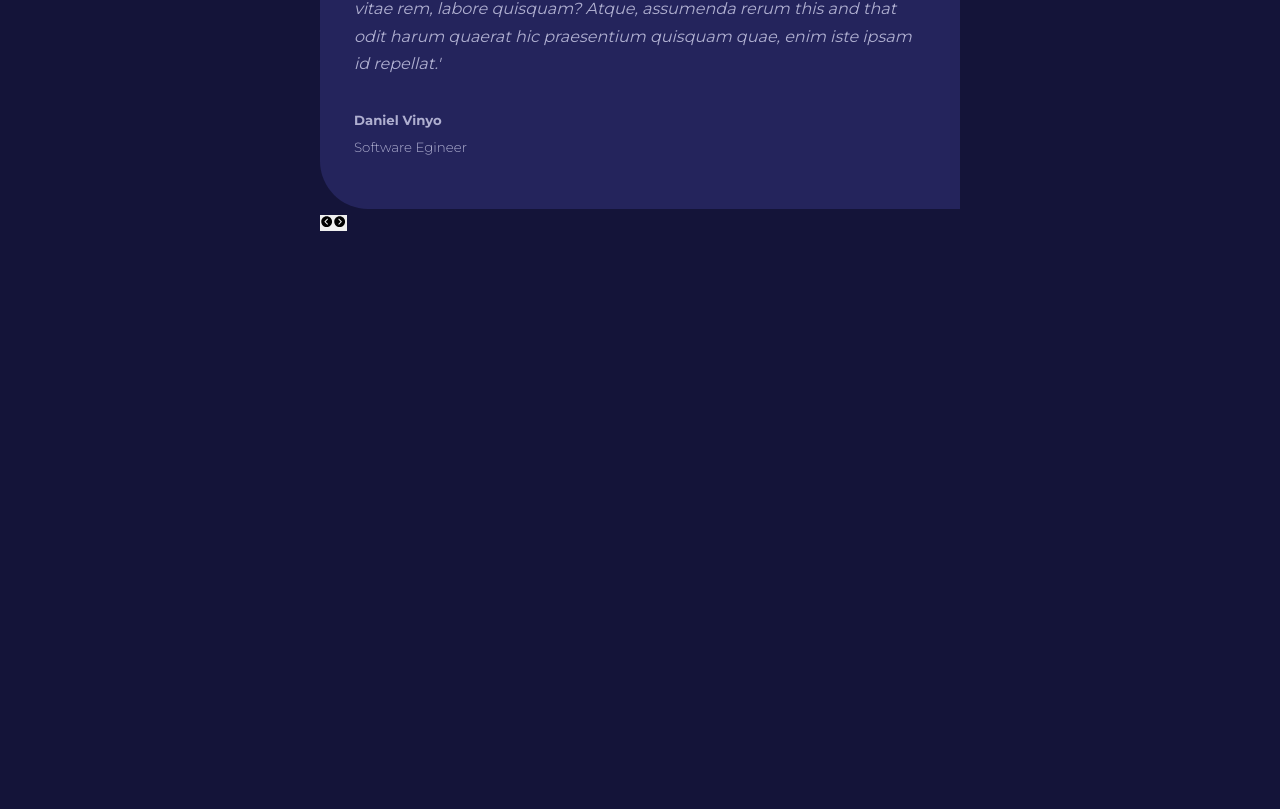
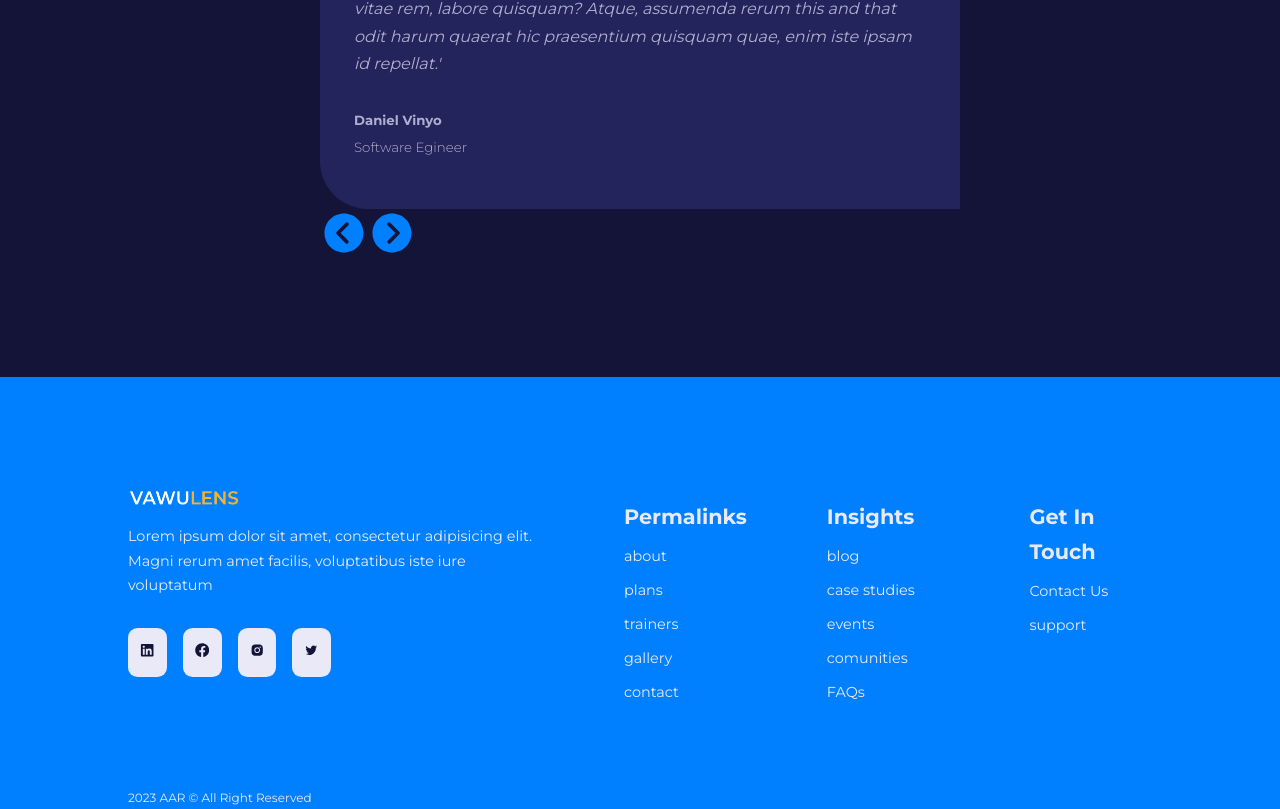
Before and after one commit to Aahad-Ali/Portfolio, a React (Create React App) app: page / in a window 1280 px wide. Shown: the part 3048-3857 px from the top of the page. Before the commit the page ends 3284 px from the top, so only its background shows below. Built offline with nearby package versions, Linux system fonts and the light colour scheme.

Commit message:
Add files via upload

```diff
--- a/package.json
+++ b/package.json
@@ -6,6 +6,7 @@
     "@testing-library/jest-dom": "^5.16.5",
     "@testing-library/react": "^13.4.0",
     "@testing-library/user-event": "^13.5.0",
+    "firebase": "^9.22.1",
     "react": "^18.2.0",
     "react-dom": "^18.2.0",
     "react-icons": "^4.8.0",
--- /dev/null
+++ b/src/components/footer.jsx
@@ -0,0 +1,86 @@
+import { Link } from "react-router-dom";
+import Logo from "../images/logo.png";
+import { FaLinkedin } from "react-icons/fa";
+import { FaFacebook } from "react-icons/fa";
+import { AiOutlineTwitter } from "react-icons/ai";
+import { AiFillInstagram } from "react-icons/ai";
+const Footer = () => {
+  return (
+    <footer>
+      <div className="container footer_container">
+        <article>
+          <Link to="/" className="logo">
+            <img src={Logo} alt="footer logo" />
+          </Link>
+          <p>
+            Lorem ipsum dolor sit amet, consectetur adipisicing elit. Magni
+            rerum amet facilis, voluptatibus iste iure voluptatum
+          </p>
+
+          <div className="footer_socials">
+            <a
+              href="https://www.linkedin.com/in/aahad-ali-a027a8211/"
+              target="_blank"
+              alt="..."
+              rel="noreferrer noopener"
+            >
+              <FaLinkedin />
+            </a>
+            <a
+              href="https://www.facebook.com"
+              target="_blank"
+              alt="..."
+              rel="noreferrer noopener"
+            >
+              <FaFacebook />
+            </a>
+            <a
+              href="https://www.instagram.com"
+              target="_blank"
+              alt="..."
+              rel="noreferrer "
+            >
+              <AiFillInstagram />
+            </a>
+            <a
+              href="https://www.twitter.com"
+              target="_blank"
+              alt="..."
+              rel="noreferrer"
+            >
+              <AiOutlineTwitter />
+            </a>
+          </div>
+        </article>
+        <article>
+          <h4>Permalinks</h4>
+          <Link to="/about">about</Link>
+          <Link to="/plans">plans</Link>
+          <Link to="/trainers">trainers</Link>
+          <Link to="/gallery">gallery</Link>
+          <Link to="/contact">contact</Link>
+        </article>
+        <article>
+          <h4>Insights</h4>
+          <Link to="s">blog</Link>
+          <Link to="s">case studies</Link>
+          <Link to="/s">events</Link>
+          <Link to="/s">comunities</Link>
+          <Link to="/s">FAQs</Link>
+        </article>
+        <article>
+          <h4>Get In Touch</h4>
+          <Link to="/contact">Contact Us</Link>
+          <Link to="/s">support</Link>
+
+
+        </article>
+        <div className="footer_copyright">
+          <small>2023 AAR &copy; All Right Reserved </small>
+        </div>
+      </div>
+    </footer>
+  );
+};
+
+export default Footer;
--- a/src/components/navbar.css
+++ b/src/components/navbar.css
@@ -23,6 +23,7 @@ nav {
 }
 .logo {
   width: 7rem;
+  display: block;
 }
 .nav_links {
   display: flex;
--- a/src/components/testimonials.jsx
+++ b/src/components/testimonials.jsx
@@ -12,11 +12,31 @@ const Testimonials = () => {
   const [index, SetIndex] = useState(1);
   const { name, quote, job, avatar } = testimonials[index];
 
+  const prevTestimonialsHandler = () => {
+    SetIndex((prev) => prev - 1);
+
+    if (index <= 0) {
+      SetIndex(testimonials.length - 1);
+    }
+  };
+
+  const nextTestimonialsHandler = () => {
+    SetIndex((prev) => prev + 1);
+
+    if (index >= testimonials.length - 1) {
+      SetIndex(0);
+    }
+  };
+
   return (
     <div>
       <section className="testimonials">
         <div className="container testimonials_container">
-          <SectionHead icon={<ImQuotesLeft />} title="Testimonials" className='testimonials_head'/>
+          <SectionHead
+            icon={<ImQuotesLeft />}
+            title="Testimonials"
+            className="testimonials_head"
+          />
           <Card className="testimonial">
             <div className="testimonial_avatar">
               <img src={avatar} alt={name} />
@@ -26,9 +46,18 @@ const Testimonials = () => {
             <small className="testimonial_title">{job}</small>
           </Card>
           <div className="testimonials_btn-container">
-            <button className="testimonials_btn"><IoIosArrowDropleftCircle/></button>
-            <button className="testimonials_btn"><IoIosArrowDroprightCircle/></button>
-
+            <button
+              className="testimonials_btn"
+              onClick={prevTestimonialsHandler}
+            >
+              <IoIosArrowDropleftCircle />
+            </button>
+            <button
+              className="testimonials_btn"
+              onClick={nextTestimonialsHandler}
+            >
+              <IoIosArrowDroprightCircle />
+            </button>
           </div>
         </div>
       </section>
--- a/src/pages/home/Home.jsx
+++ b/src/pages/home/Home.jsx
@@ -2,6 +2,7 @@ import FAQs from "../../components/FAQs";
 import Header from "../../components/Header";
 import Programs from "../../components/Programs";
 import Values from "../../components/Values";
+import Footer from "../../components/footer";
 import Testimonials from "../../components/testimonials";
 
 import "./home.css";
@@ -14,6 +15,7 @@ const Home = () => {
       <Values />
       <FAQs />
       <Testimonials />
+      <Footer />
 
     </>
   );
--- a/src/pages/home/home.css
+++ b/src/pages/home/home.css
@@ -119,43 +119,40 @@
   cursor: pointer;
 }
 
-.faq div{
+.faq div {
   display: flex;
   justify-content: space-between;
   align-items: center;
 }
 
-.faq_icon{
-background: transparent;
-color: var(--color-gray-100);
-font-size: 1.5rem;
+.faq_icon {
+  background: transparent;
+  color: var(--color-gray-100);
+  font-size: 1.5rem;
 }
 
-.faq p{
+.faq p {
   margin-top: 1.5rem;
 }
 
+/* ============= .testimonials ======================= */
 
-
-
-/* ============= faqs ======================= */
-
-.testimonials{
+.testimonials {
   width: 50rem;
   margin-inline: auto;
 }
 
-.testimonials_head{
+.testimonials_head {
   justify-content: center;
 }
 
-.card.testimonial{
+.card.testimonial {
   position: relative;
   text-align: left;
   margin-top: 5rem;
 }
 
-.testimonial_avatar{
+.testimonial_avatar {
   width: 4rem;
   height: 4rem;
   border-radius: 1.5rem;
@@ -167,20 +164,20 @@ font-size: 1.5rem;
   transition: var(--transition);
 }
 
-.testimonial:hover .testimonial_avatar{
+.testimonial:hover .testimonial_avatar {
   border-radius: 50%;
   border-color: var(--color-gray-400);
 }
 
-.testimonial_quote{
+.testimonial_quote {
   font-style: italic;
-  margin: 1rem 0 2rem ;
+  margin: 1rem 0 2rem;
 }
 
-.card small.testimonial_title{
+.card small.testimonial_title {
   margin-top: 0.3rem;
 }
-.testimonial_btn-container{
+.testimonial_btn-container {
   width: fit-content;
   margin: 2.5rem auto 0;
   display: flex;
@@ -188,3 +185,70 @@ font-size: 1.5rem;
   align-items: center;
   gap: 1rem;
 }
+.testimonials_btn {
+  background: transparent;
+  cursor: pointer;
+}
+.testimonials_btn svg {
+  fill: var(--color-primary);
+  font-size: 1.8rem;
+  width: 3rem;
+  height: 3rem;
+}
+
+/* ============= footer ======================= */
+
+footer {
+  background: var(--color-primary);
+  margin-top: 7rem;
+  padding-top: 7rem;
+  font-size: 0.9rem;
+  color: var(--color-gray-100);
+}
+
+.footer_container {
+  display: grid;
+  grid-template-columns: 26rem 1fr 1fr 1fr;
+  gap: 5rem;
+}
+
+.footer_container article {
+  display: flex;
+  flex-direction: column;
+  align-items: flex-start;
+  gap: 0.6rem;
+}
+
+.footer_container article p {
+  margin-top: 0.5rem;
+}
+.footer_container article h4 {
+  margin-top: 0.6rem;
+  font-size: 1.3rem;
+}
+
+.footer_socials {
+  margin-top: 1.3rem;
+  display: flex;
+  gap: 1rem;
+  align-items: center;
+}
+
+.footer_socials a {
+  background: var(--color-gray-100);
+  padding: 0.7rem;
+
+  border: 1px solid transparent;
+  border-radius: 0.6rem;
+  transition: var(--transition);
+}
+
+.footer_socials a svg{
+  color: var(--color-gray-600);
+
+}
+
+.footer_socials a:hover{
+  background: transparent;
+  border-color: var(--color-gray-100);
+}
```
Also changed, not shown: 8 other files (tests, documents, lock files or other folders).
